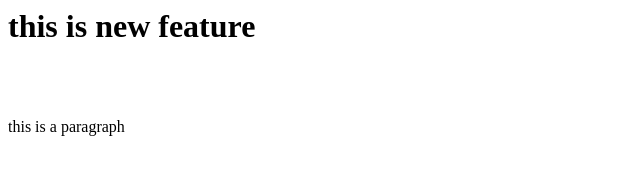
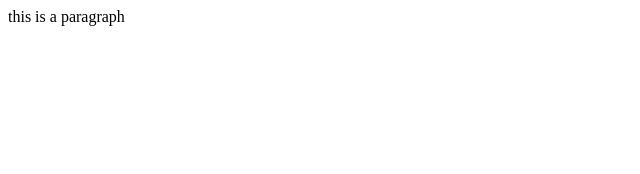
Before and after one commit to Priyanshu-Namadutt/local-repository, a plain HTML site: page index.html in a window 1280 px wide. Shown: the whole page, without its empty margins (0-640 px from the left). Drawn offline with Linux system fonts and the light colour scheme.

Commit message:
commit changes

```diff
--- a/index.html
+++ b/index.html
@@ -1,3 +1 @@
-<h1>this is new feature</h1>
-<br><br>
 <p>this is a paragraph </p>
```
